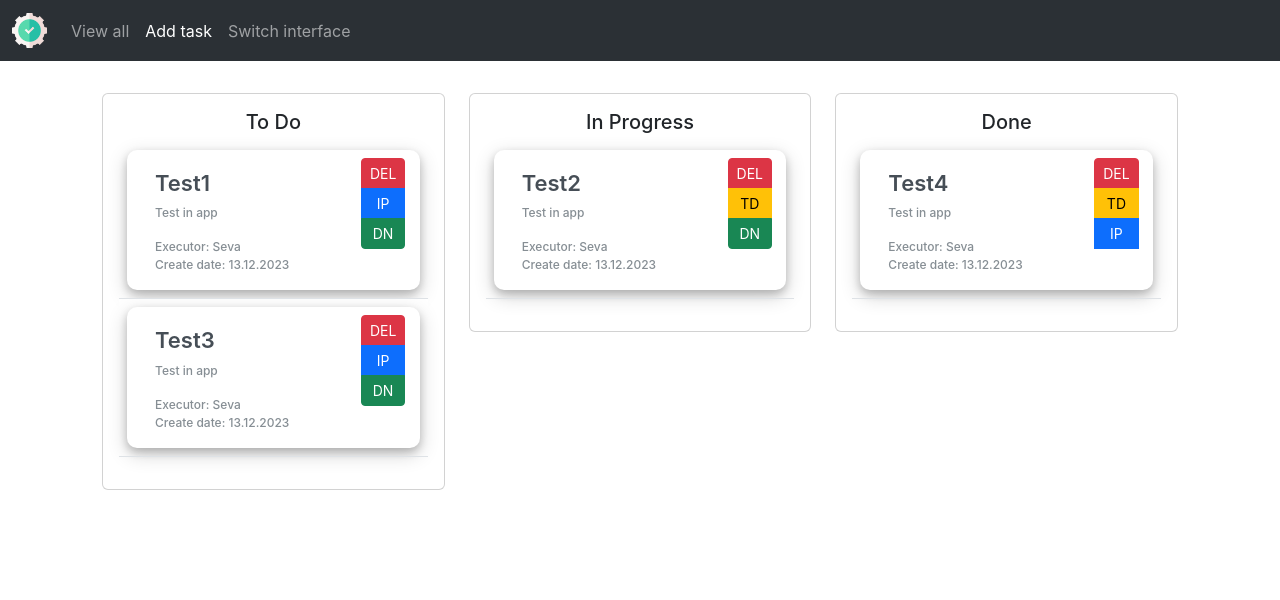
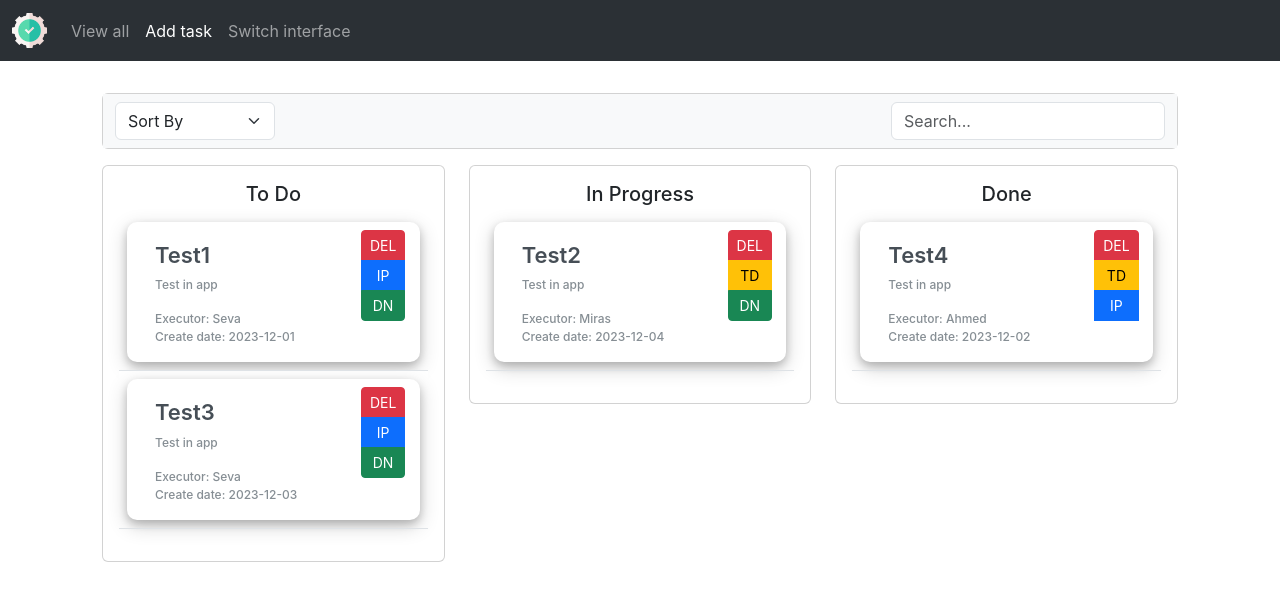
Before and after one commit to Veseha/SimpleTaskManager-React, a React (Create React App) app: page / in a window 1280 px wide. Shown: the top 600 px of the page. Built offline with nearby package versions, Linux system fonts and the light colour scheme.

Commit message:
v0.2 - bug fixes, add filtration and search. added mark for empty elements

```diff
--- a/package.json
+++ b/package.json
@@ -6,8 +6,11 @@
     "@testing-library/jest-dom": "^5.17.0",
     "@testing-library/react": "^13.4.0",
     "@testing-library/user-event": "^13.5.0",
+    "immutability-helper": "^3.1.1",
     "react": "^18.2.0",
     "react-bootstrap": "^2.9.1",
+    "react-dnd": "^16.0.1",
+    "react-dnd-html5-backend": "^16.0.1",
     "react-dom": "^18.2.0",
     "react-scripts": "5.0.1",
     "web-vitals": "^2.1.4"
--- a/src/App.js
+++ b/src/App.js
@@ -10,10 +10,10 @@ import Addtask from "./components/manager/addtask";
 
 function App() {
     const [tasks, setTasks] = useState([
-        {id: 1, title:'Test1', description:'Test in app', owner:'Seva', createDate:'13.12.2023', status: 'To Do', type:'task', priority:'common', epic:'React-app', bg:'white'},
-        {id: 2, title:'Test2', description:'Test in app', owner:'Seva', createDate:'13.12.2023', status: 'In Progress', type:'task', priority:'common', epic:'React-app', bg:'white'},
-        {id: 3, title:'Test3', description:'Test in app', owner:'Seva', createDate:'13.12.2023', status: 'To Do', type:'task', priority:'common', epic:'React-app', bg:'white'},
-        {id: 4, title:'Test4', description:'Test in app', owner:'Seva', createDate:'13.12.2023', status: 'Done', type:'task', priority:'common', epic:'React-app', bg:'white'}
+        {id: 1, title:'Test1', description:'Test in app', owner:'Seva', createDate:'2023-12-01', status: 'To Do', type:'task', priority:'common', epic:'React-app', bg:'white'},
+        {id: 2, title:'Test2', description:'Test in app', owner:'Miras', createDate:'2023-12-04', status: 'In Progress', type:'task', priority:'common', epic:'React-app', bg:'white'},
+        {id: 3, title:'Test3', description:'Test in app', owner:'Seva', createDate:'2023-12-03', status: 'To Do', type:'task', priority:'common', epic:'React-app', bg:'white'},
+        {id: 4, title:'Test4', description:'Test in app', owner:'Ahmed', createDate:'2023-12-02', status: 'Done', type:'task', priority:'common', epic:'React-app', bg:'white'}
     ])
 
     // console.log(tasks);
--- a/src/components/manager/column.jsx
+++ b/src/components/manager/column.jsx
@@ -1,16 +1,24 @@
-import React from 'react';
+import React, {useState} from 'react';
 import { Container, Row, Col, Card, Button } from 'react-bootstrap';
 import Task from "./task";
+import '../style/column.css'
+import Sort from "./sort";
+import {isCursorAtStart} from "@testing-library/user-event/dist/utils";
+
 
 const Column = (props) => {
+
+
     return (
         <div>
             <Card>
                 <Card.Body>
                     <Card.Title>{props.args.title}</Card.Title>
+
                     <table className="table">
                         <tbody>
-                            {props.tasks
+                            {props.tasks.filter(task => task.status === props.args.title).length !== 0
+                                ? props.tasks
                                 .filter(task => task.status === props.args.title)
                                 .map(task =>
                                 <tr key={task.id}>
@@ -18,7 +26,11 @@ const Column = (props) => {
                                         <Task task={task}  settasks={props.settasks} tasks={props.tasks}/>
                                     </td>
                                 </tr>
-                            )}
+                                )
+                            : <div><div><div>
+                                        <h2 className='no-found'> No tasks</h2>
+                            </div></div></div>
+                            }
                         </tbody>
                     </table>
                 </Card.Body>
--- /dev/null
+++ b/src/components/manager/filter_manager.jsx
@@ -0,0 +1,64 @@
+import React, {useState} from 'react';
+import Search from "./search";
+import Sort from "./sort";
+import { Container, Row, Col, Card, Button } from 'react-bootstrap';
+
+
+const FilterManager = ({param, selectedSort, setSelectedSort, sortedTasks, searchQuery, setSearchQuery, sortTask, ...props}) => {
+    // const [selectedSort, setSelectedSort] = useState('')
+    // const [searchQuery, setSearchQuery] = useState('')
+    // const sortedTasks =[...param.tasks].sort((a, b) => a[selectedSort].localeCompare(b[selectedSort]))
+    //
+    // const sortTask = (sort) =>{
+    //
+    //     setSelectedSort(sort);
+    //     // param.settasks([...param.tasks].sort((a, b) => a[sort].localeCompare(b[sort])))
+    //     // console.log(sort);
+    // }
+
+
+    return (
+        <div>
+
+            <Card>
+                {/*<Card.Body>*/}
+                    <nav className="navbar navbar-expand-lg bg-body-tertiary" style={{backgroundColor: "#FFFFFF"}}>
+                        <div className="container-fluid">
+
+                            <div className="collapse navbar-collapse" id="navbarSupportedContent">
+                                <ul className="navbar-nav me-auto mb-2 mb-lg-0 ">
+
+                                    <li className="nav-item dropdown">
+
+                                        <Sort
+                                            value={selectedSort}
+                                            onChange={sortTask}
+                                            defaultValue='Sort By'
+                                            options={[
+                                                {value: 'title', name: 'By title'},
+                                                {value: 'owner', name: 'By executor'},
+                                                {value: 'createDate', name: 'By date'}
+                                            ]}></Sort>
+                                    </li>
+
+                                </ul>
+                                <form className="d-flex" role="search">
+                                    <Search placeholder='Search...'
+                                    value={searchQuery}
+                                    onChange={e => setSearchQuery(e.target.value)}>
+
+                                    </Search>
+                                    {/*<button className="btn btn-outline-success" type="submit">Search</button>*/}
+                                </form>
+                            </div>
+                        </div>
+                    </nav>
+
+
+                {/*</Card.Body>*/}
+            </Card>
+        </div>
+    );
+};
+
+export default FilterManager;
--- a/src/components/manager/kanban.jsx
+++ b/src/components/manager/kanban.jsx
@@ -1,22 +1,59 @@
-import React from 'react';
+import React, {useMemo, useState} from 'react';
 import Column from "./column";
 import '../style/kanban.css'
+import { DndProvider } from "react-dnd";
+import {HTML5Backend} from "react-dnd-html5-backend";
 import { Container, Row, Col, Card, Button } from 'react-bootstrap';
+import Sort from "./sort";
+import Search from "./search";
+import FilterManager from "./filter_manager";
 
 
 const Kanban = (props) => {
+    const [selectedSort, setSelectedSort] = useState('')
+    const [searchQuery, setSearchQuery] = useState('')
+    const sortedTasks = useMemo( () => {
+        if(selectedSort){
+            return [...props.tasks].sort((a, b) => a[selectedSort].localeCompare(b[selectedSort]));
+        }
+        return props.tasks;
+    }, [selectedSort, props.tasks]);
+
+    const sortedSearchedTasks = useMemo(()=>{
+        // return sortedTasks.filter(task => task.title.toLowerCase().includes(searchQuery.toLowerCase()))
+        return sortedTasks.filter(task =>
+            task.title.toLowerCase().includes(searchQuery.toLowerCase()) ||
+            task.owner.toLowerCase().includes(searchQuery.toLowerCase()) ||
+            task.description    .toLowerCase().includes(searchQuery.toLowerCase()) ||
+            task.createDate.toLowerCase().includes(searchQuery.toLowerCase())
+        );
+    }, [searchQuery, sortedTasks])
+
+    const sortTask = (sort) =>{
+        setSelectedSort(sort);
+    }
+
     return (
         <div>
             <div className="container text-center kanban" >
+                <div className='row'>
+                    <div className='col sort-col'>
+                        <FilterManager param={props} selectedSort={selectedSort} setSelectedSort={setSelectedSort} searchQuery={searchQuery}
+                                       setSearchQuery={setSearchQuery} sortedTasks={sortedTasks} sortTask={sortTask}>
+
+                        </FilterManager>
+
+                    </div>
+                </div>
                 <div className="row">
                     <div className="col">
-                        <Column args={{id: 1, title: 'To Do'}} tasks={props.tasks} settasks={props.settasks} key={1}/>
+                        <Column args={{id: 1, title: 'To Do'}} tasks={sortedSearchedTasks} settasks={props.settasks} key={1}/>
                     </div>
                     <div className="col">
-                        <Column args={{id: 2, title: 'In Progress'}} tasks={props.tasks} settasks={props.settasks} key={2}/>
+                        <Column args={{id: 2, title: 'In Progress'}} tasks={sortedSearchedTasks} settasks={props.settasks} key={2}/>
                     </div>
                     <div className="col">
-                        <Column args={{id: 3, title: 'Done'}} tasks={props.tasks} settasks={props.settasks} key={3}/>
+                        <Column args={{id: 3, title: 'Done'}} tasks={sortedSearchedTasks} settasks={props.settasks} key={3}/>
                     </div>
                 </div>
             </div>
--- /dev/null
+++ b/src/components/manager/search.jsx
@@ -0,0 +1,9 @@
+import React from 'react';
+
+const Search = React.forwardRef((props, ref) => {
+    return (
+        <input className='form-control me-2" type="search"' ref={ref} {...props}/>
+    );
+});
+
+export default Search;
--- /dev/null
+++ b/src/components/manager/sort.jsx
@@ -0,0 +1,27 @@
+import React from 'react';
+
+const Sort = ({options, defaultValue, value, onChange}) => {
+    return (
+
+        <div>
+          <select
+              className=" dropdown-toggle  form-select  " style={{width: "10rem" }}
+          value={value}
+          onChange={event => onChange(event.target.value)}
+          >
+              <option disabled value=''>{defaultValue}</option>
+              {options.map(option =>
+                  <option key={option.value} value={option.value}>
+                      {option.name}
+                  </option>
+              )}
+              {/*<option value='name'>By name</option>*/}
+              {/*<option value='date'>By Date</option>*/}
+              {/*<option value='author'>By author</option>*/}
+          </select>
+        </div>
+
+    );
+};
+
+export default Sort;
--- a/src/components/manager/task.jsx
+++ b/src/components/manager/task.jsx
@@ -2,28 +2,28 @@ import React from 'react';
 import { Container, Row, Col, Card, Button } from 'react-bootstrap';
 import '../style/card.css'
 
-const Task = (props) => {
+const Task = ({settasks, ...props}) => {
     const delTask = (e) => {
-        // props.settasks(props.tasks.splice(props.tasks.indexOf(e.target.value), 1))
-        props.settasks(props.tasks.filter(p => p.id !== props.task.id))
+        // settasks(props.tasks.splice(props.tasks.indexOf(e.target.value), 1))
+        settasks(props.tasks.filter(p => p.id !== props.task.id))
     }
     const tdTask = (e) => {
         let t1 = props.task;
         t1.status = 'To Do'
         let l1 = props.tasks.filter(p => p.id !== props.task.id)
-        props.settasks([...l1, t1])
+        settasks([...l1, t1])
     }
     const ipTask = (e) => {
         let t1 = props.task;
         t1.status = 'In Progress'
         let l1 = props.tasks.filter(p => p.id !== props.task.id)
-        props.settasks([...l1, t1])
+        settasks([...l1, t1])
     }
     const doneTask = (e) => {
         let t1 = props.task;
         t1.status = 'Done'
         let l1 = props.tasks.filter(p => p.id !== props.task.id)
-        props.settasks([...l1, t1])
+        settasks([...l1, t1])
     }
 
     // function GetNavigation(task) {
--- /dev/null
+++ b/src/components/style/column.css
@@ -0,0 +1,5 @@
+.no-found{
+    color: darkgray;
+    margin: auto;
+    text-align: center;
+}
--- a/src/components/style/kanban.css
+++ b/src/components/style/kanban.css
@@ -1,3 +1,6 @@
 .kanban{
     padding: 2rem;
 }
+.sort-col{
+    padding-bottom: 1rem;
+}
```
Also changed, not shown: 1 other file (tests, documents, lock files or other folders).
